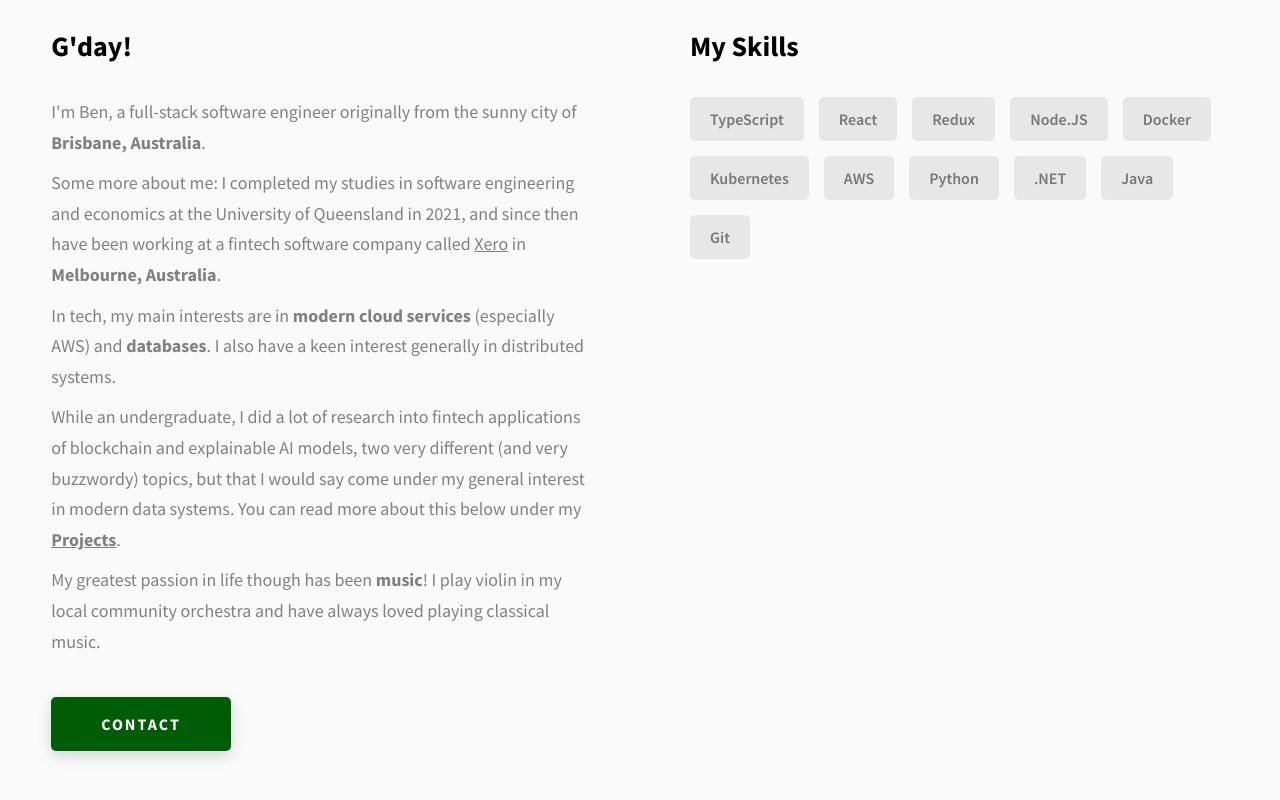
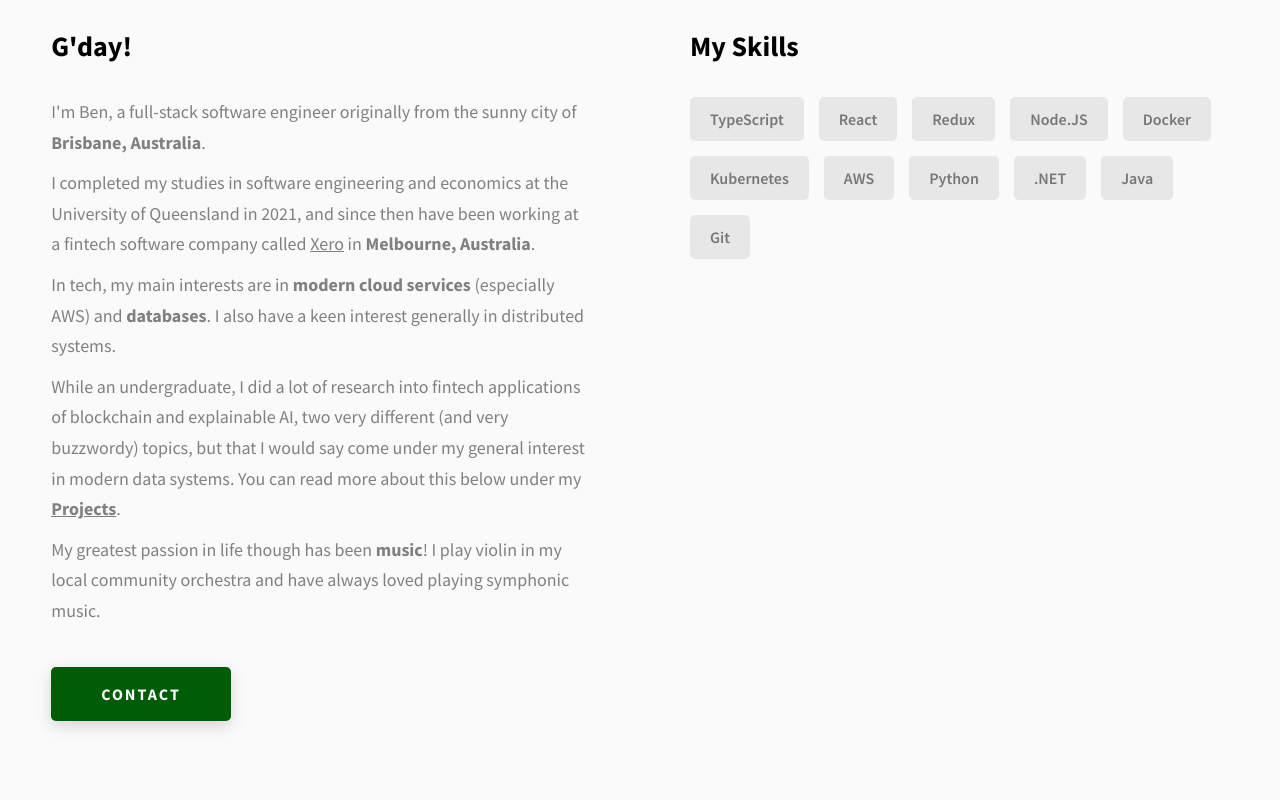
Before and after one commit to P0ntiff/personal-site, a website: page index.html in a window 1280 px wide. Shown: the part 1045-1845 px from the top of the page. Drawn offline with Linux system fonts and the light colour scheme.

Commit message:
bio tweak

```diff
--- a/index.html
+++ b/index.html
@@ -141,7 +141,7 @@
                 <strong>Brisbane, Australia</strong>.
               </p>
               <p class="about__content-details-para">
-                Some more about me: I completed my studies in software engineering
+                I completed my studies in software engineering
                 and economics at the University of Queensland in 2021,
                  and since then have been working at a fintech software company called
                 <u><a href="https://www.xero.com/au/" >Xero</a></u> in <strong>Melbourne, Australia</strong>.
@@ -152,13 +152,13 @@
               </p>
               <p class="about__content-details-para">
                 While an undergraduate, I
-                did a lot of research into fintech applications of blockchain and explainable AI models, two very different (and very buzzwordy) topics,
+                did a lot of research into fintech applications of blockchain and explainable AI, two very different (and very buzzwordy) topics,
                 but that I would say come under my general interest in modern data systems. You can read more about this below under my <u><strong><a href="./index.html#projects">Projects</a></strong></u>.
               </p>
               <p class="about__content-details-para">
 
                 My greatest passion in life though has been  <strong>music</strong>! I play violin in my local community orchestra and have
-                always loved playing classical music.
+                always loved playing symphonic music.
               </p>
             </div>
             <a href="./#contact" class="btn btn--med btn--theme dynamicBgClr"
```
